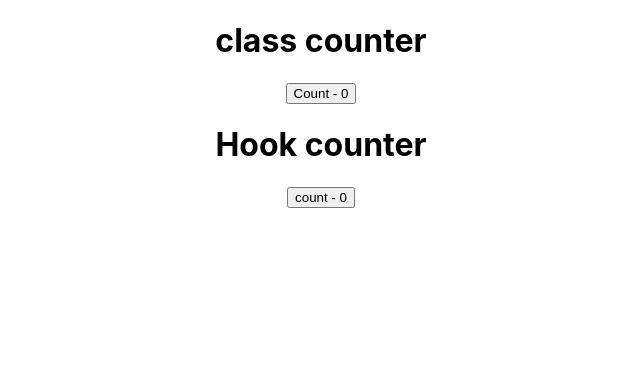
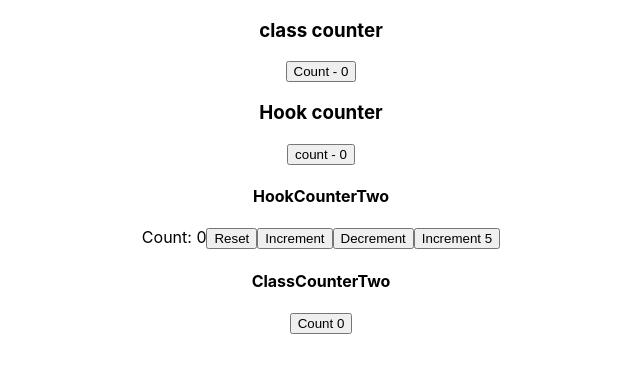
Before and after one commit to Vaishnavireddiee01/react-hooks, a React (Create React App) app: page / in a window 1280 px wide. Shown: the top 372 px of the page, without its empty margins (319-959 px from the left). Built offline with nearby package versions, Linux system fonts and the light colour scheme.

Commit message:
usestate with prev.state

```diff
--- a/src/App.js
+++ b/src/App.js
@@ -2,15 +2,20 @@ import React from 'react';
 import ClassCounter from './components/ClassCounter';
 import HookCounter from './components/HookCounter';
 
+import HookCounterTwo from './components/HookCounterTwo';
+import ClassCounterTwo from './components/ClassCounterTwo';
 import './App.css';
-
 function App() {
   return (
     <div className="App">
-      <h1>class counter</h1>
+      <h3>class counter</h3>
       <ClassCounter />
-      <h1>Hook counter</h1>
+      <h3>Hook counter</h3>
       <HookCounter />
+      <h4>HookCounterTwo</h4>
+      <HookCounterTwo />
+      <h4>ClassCounterTwo</h4>
+      <ClassCounterTwo />
     </div>
   );
 }
--- /dev/null
+++ b/src/components/ClassCounterTwo.js
@@ -0,0 +1,29 @@
+import React, { Component } from 'react'
+
+class ClassCounterTwo extends Component {
+    constructor(props){
+        super(props)
+            this.state = {
+                count : 0
+            }
+
+    }
+
+    incrementCount = () => {
+        this.setState(prevCount => {
+            return {
+            count: prevCount.count + 1
+            }
+        })
+    }
+  render() {
+    return (
+      <div>
+        <button onClick={this.incrementCount}>Count {this.state.count}</button>
+
+      </div>
+    )
+  }
+}
+
+export default ClassCounterTwo
--- /dev/null
+++ b/src/components/HookCounterTwo.js
@@ -0,0 +1,24 @@
+import React, {useState} from 'react'
+
+function HookCounterTwo() {
+    const intialCount=0
+    const [count, setCount] = useState(intialCount)
+
+    const increment5 = () => {
+        for(let i=0;i<5; i++){
+            setCount(prevCount => prevCount +1)
+        }
+    }
+  return (
+    <div>
+        Count: {count}
+
+        <button onClick={() => setCount(intialCount)}>Reset</button>
+        <button onClick={() => setCount(prevCount => prevCount+1)}>Increment</button>
+        <button onClick={() => setCount(prevCount => prevCount-1)}>Decrement</button>
+        <button onClick={increment5}>Increment 5</button>
+    </div>
+  )
+}
+
+export default HookCounterTwo
```
